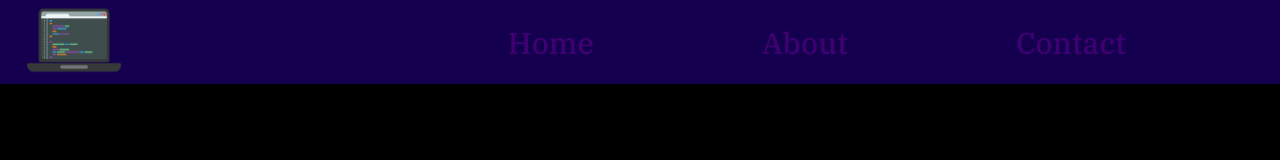
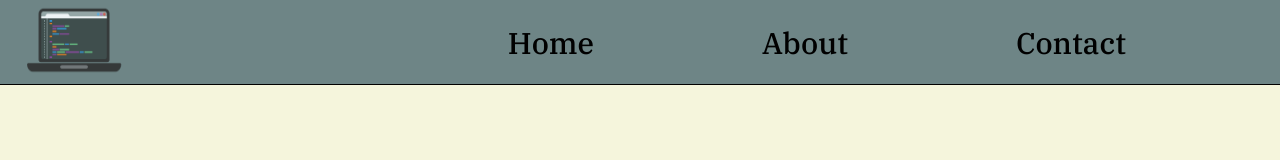
Before and after one commit to NoahHuffman/Portfolio, a Next.js app: page / in a window 1280 px wide. Shown: the top 160 px of the page. Built offline with nearby package versions, Linux system fonts and the light colour scheme.

Commit message:
colorremove

```diff
--- a/styles/Home.module.css
+++ b/styles/Home.module.css
@@ -17,7 +17,6 @@
   justify-content: center;
   align-items: flex-start;
   font-size: 80px;
-  color: #fb2576;
 }
 .container img {
   display: flex;
@@ -47,7 +46,6 @@
   flex-direction: row;
   flex-wrap: wrap;
   margin: 80px;
-  color: #fb2576;
 }
 .iconLinks img {
   width: 18%;
@@ -352,7 +350,7 @@
     text-align: center;
   }
   .container img {
-    padding-right: 0;
+    padding-right: auto;
     margin-left: auto;
     margin-right: auto;
     text-align: center;
--- a/styles/globals.css
+++ b/styles/globals.css
@@ -1,13 +1,13 @@
 @import url("https://fonts.googleapis.com/css2?family=IBM+Plex+Serif:wght@500&display=swap");
 
 body {
-  background-color: #000000;
+  background-color: beige;
   font-family: "Ibm Plex Serif";
   margin: 0;
 }
 a {
   text-decoration: none;
-  color: #3f0071;
+  color: rgb(0, 0, 0);
   font-size: 30px;
 }
 
@@ -16,7 +16,7 @@ a {
   width: 100%;
 }
 nav {
-  background-color: #150050;
+  background-color: rgb(110, 133, 134);
   /* padding-right: 20px;
   padding-left: 100px; */
   margin: 0;
@@ -34,7 +34,6 @@ nav a {
   width: auto;
   float: right;
   margin-right: 54px;
-  color: #3f0071;
 }
 nav a.active {
   background-color: rgb(149, 8, 8);
@@ -124,7 +123,6 @@ span.aboutContent {
 .skillsHeader {
   text-align: center;
   font-size: 50px;
-  color: #fb2576;
 }
 
 .linksTxt1 {
```
